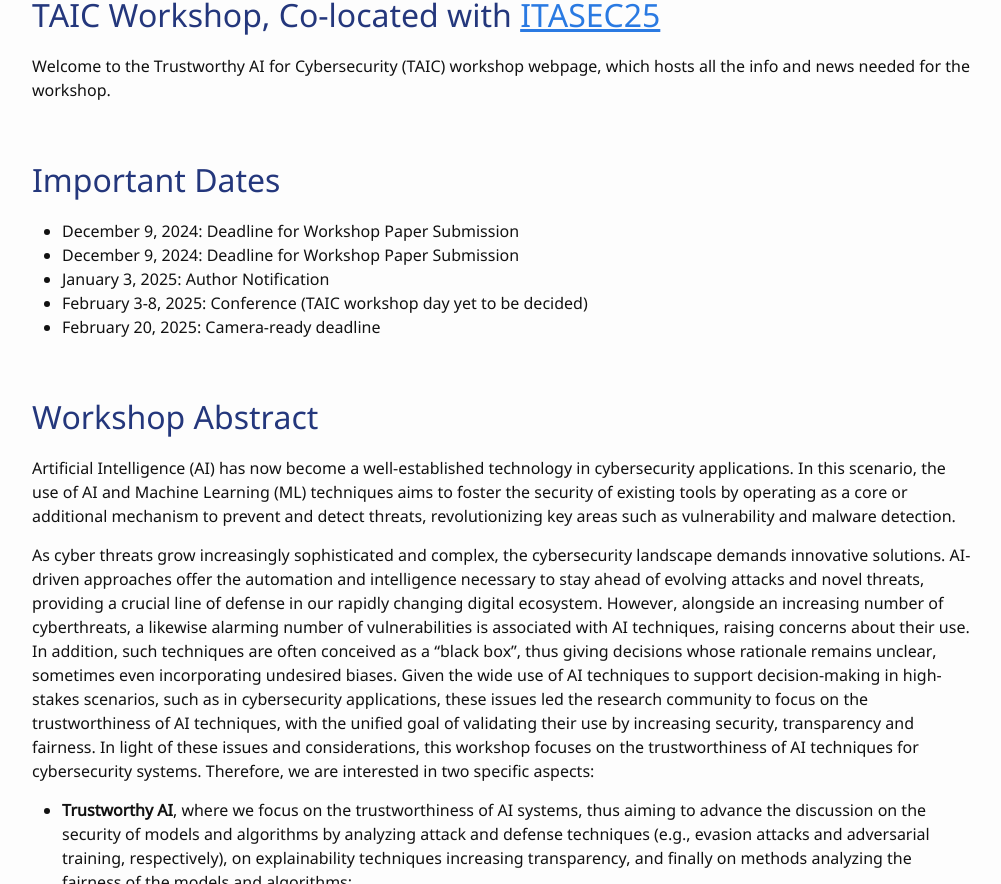
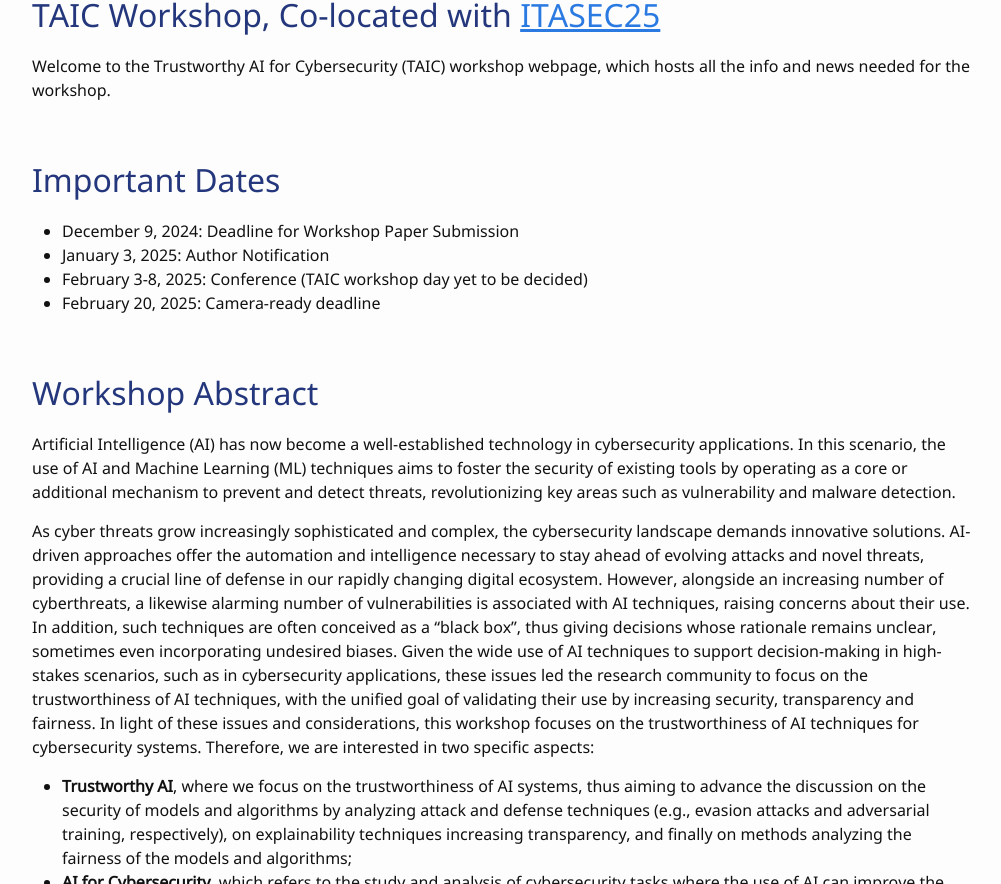
Before and after one commit to taicworkshop/taicworkshop.github.io, a Jekyll site: the page built from index.markdown, in a window 1280 px wide and 900 px high, scrolled down 995 px, cut to the strip 16-900 px from the top of the window. Shown: the whole strip, without its empty margins (138-1139 px from the left). Built offline with Jekyll 4.4.1, drawn with Linux system fonts in a browser that asks for light colours.

Commit message:
Update index.markdown

```diff
--- a/index.markdown
+++ b/index.markdown
@@ -12,7 +12,6 @@
 
 <br>
 ## Important Dates
-* December 9, 2024: Deadline for Workshop Paper Submission
 * December 9, 2024: Deadline for Workshop Paper Submission
 * January 3, 2025: Author Notification
 * February 3-8, 2025: Conference (TAIC workshop day yet to be decided)
```
